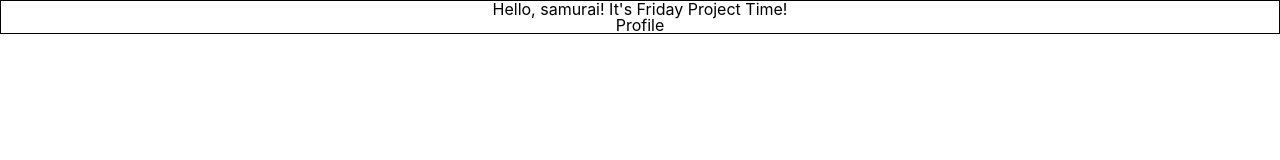
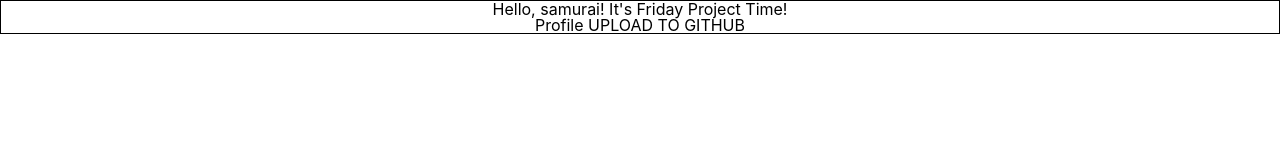
Before and after one commit to Crash2022/FridayProject, a React (Create React App) app: page / in a window 1280 px wide. Shown: the top 160 px of the page. Built offline with nearby package versions, Linux system fonts and the light colour scheme.

Commit message:
test commit

```diff
--- a/package.json
+++ b/package.json
@@ -2,7 +2,7 @@
   "name": "friday-project",
   "version": "0.1.0",
   "private": true,
-  "homepage": "",
+  "homepage": "https://Crash2022.github.io/FridayProject",
   "dependencies": {
     "@testing-library/jest-dom": "5.14.1",
     "@testing-library/react": "12.0.0",
--- a/src/n1-main/m1-UI/components/Profile.tsx
+++ b/src/n1-main/m1-UI/components/Profile.tsx
@@ -3,7 +3,7 @@
 export const Profile = () => {
     return (
         <div>
-            Profile
+            Profile UPLOAD TO GITHUB
         </div>
     )
 }
```
